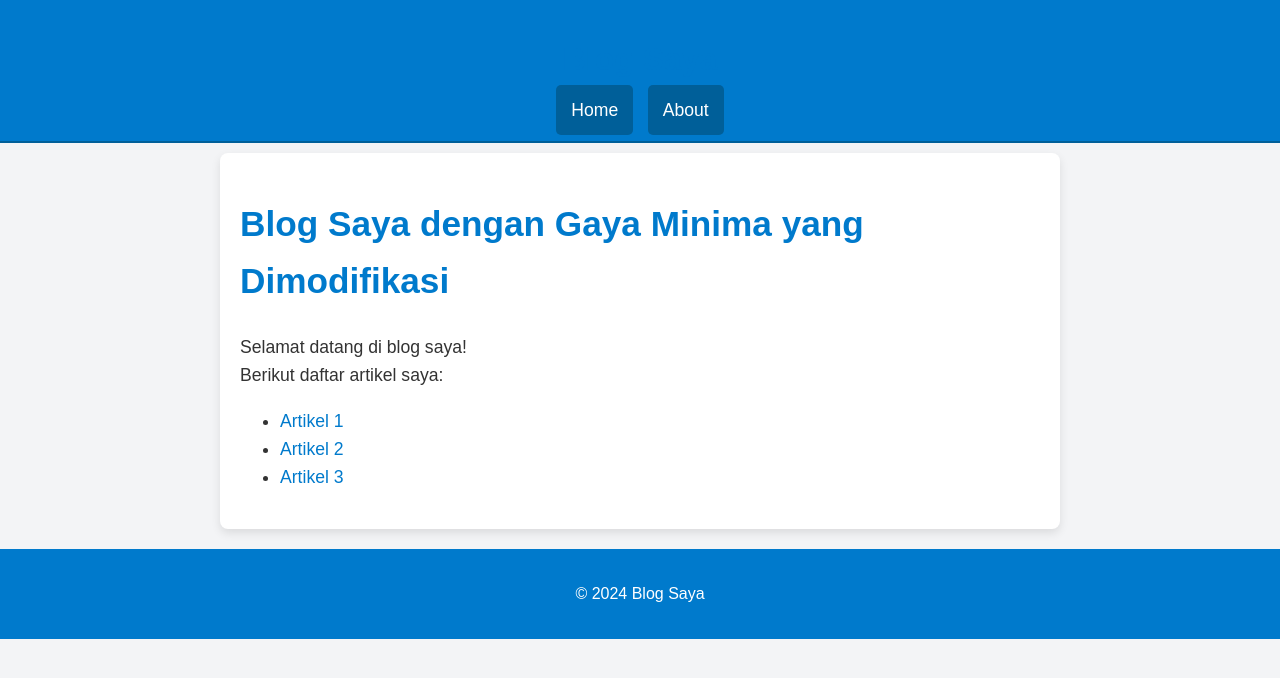
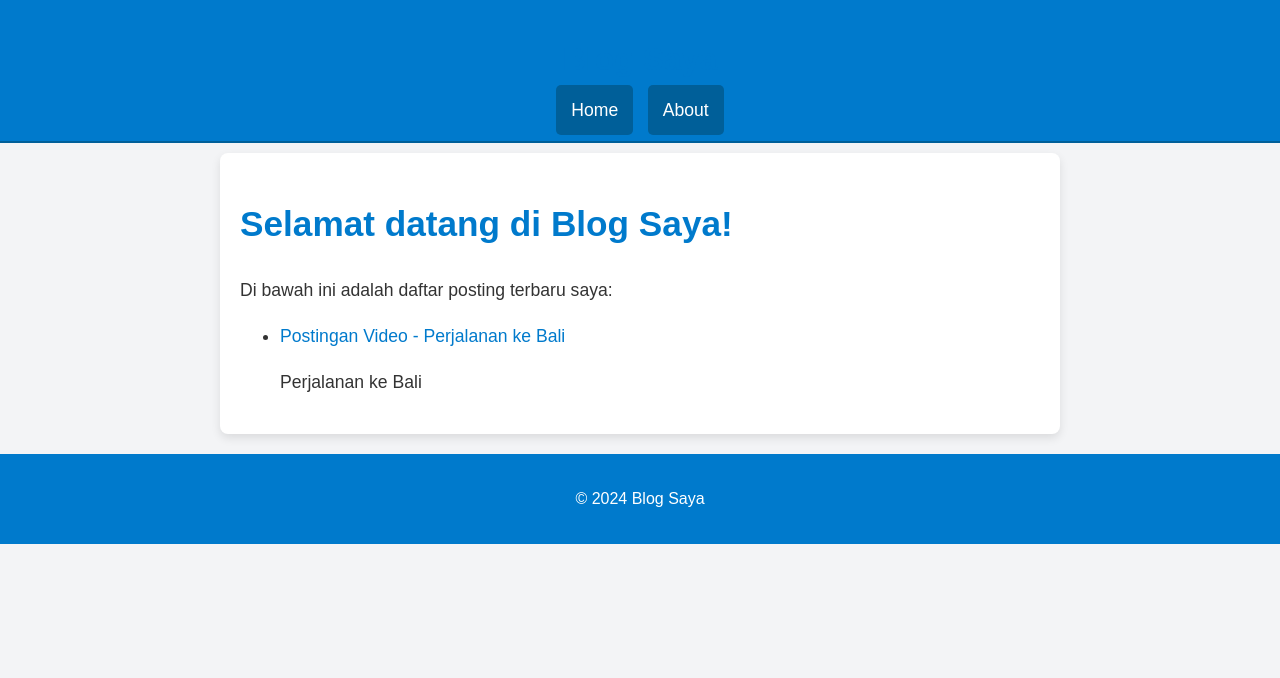
Before and after one commit to mansitee/md, a Jekyll site: the page built from index.md, in a window 1280 px wide. Shown: the top 678 px of the page. Built offline with Jekyll 4.4.1, drawn with Linux system fonts in a browser that asks for light colours.

Commit message:
Update index.md

```diff
--- a/index.md
+++ b/index.md
@@ -1,15 +1,17 @@
 ---
 layout: default
-title: Blog Saya
+title: "Blog Saya"
 ---
+<link rel="stylesheet" href="/custom.css">
+# Selamat datang di Blog Saya!
 
-<link rel="stylesheet" href="/custom.css">
+Di bawah ini adalah daftar posting terbaru saya:
 
-# Blog Saya dengan Gaya Minima yang Dimodifikasi
-
-Selamat datang di blog saya!
-Berikut daftar artikel saya:
-
-- [Artikel 1](artikel-1.md)
-- [Artikel 2](artikel-2.md)
-- [Artikel 3](artikel-3.md)
+<ul>
+  {% for post in site.posts %}
+    <li>
+      <a href="{{ post.url | relative_url }}">{{ post.title }}</a>
+      <p>{{ post.excerpt | strip_html | truncatewords: 20 }}</p>
+    </li>
+  {% endfor %}
+</ul>
```
